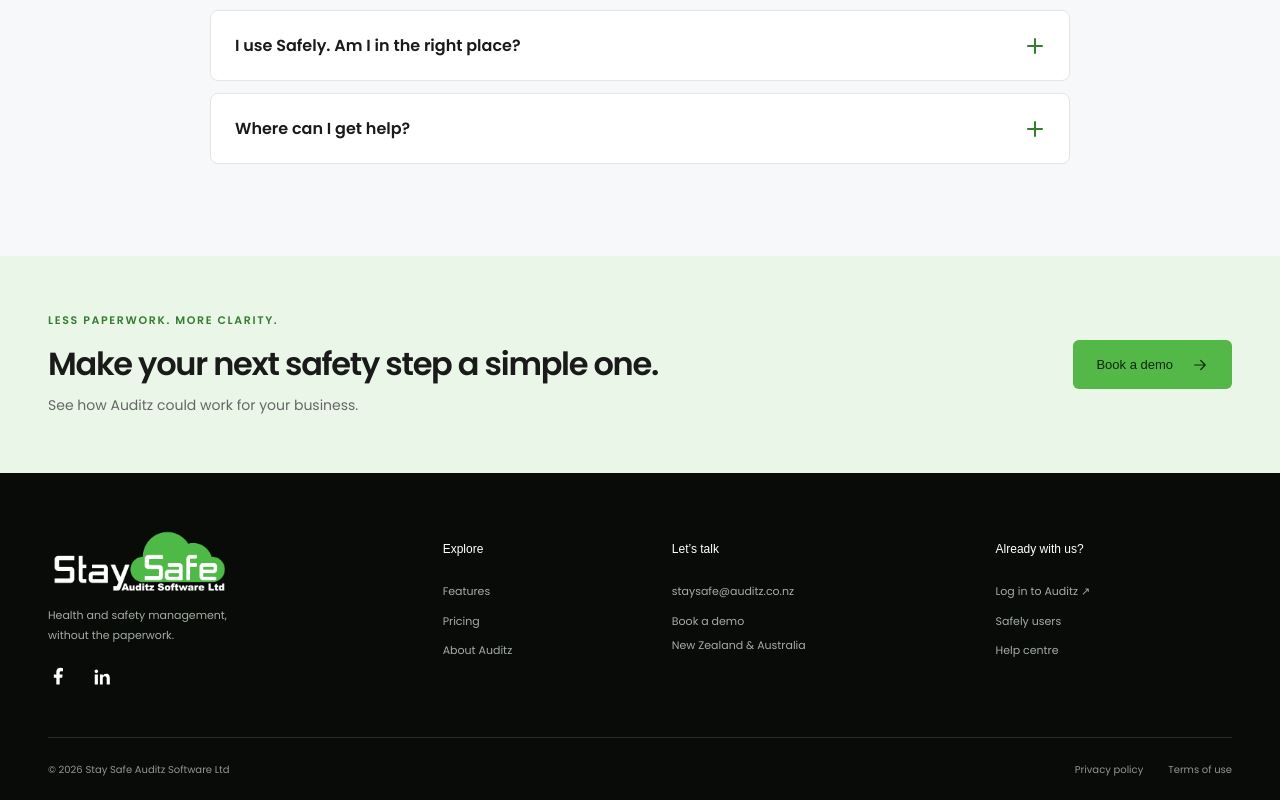
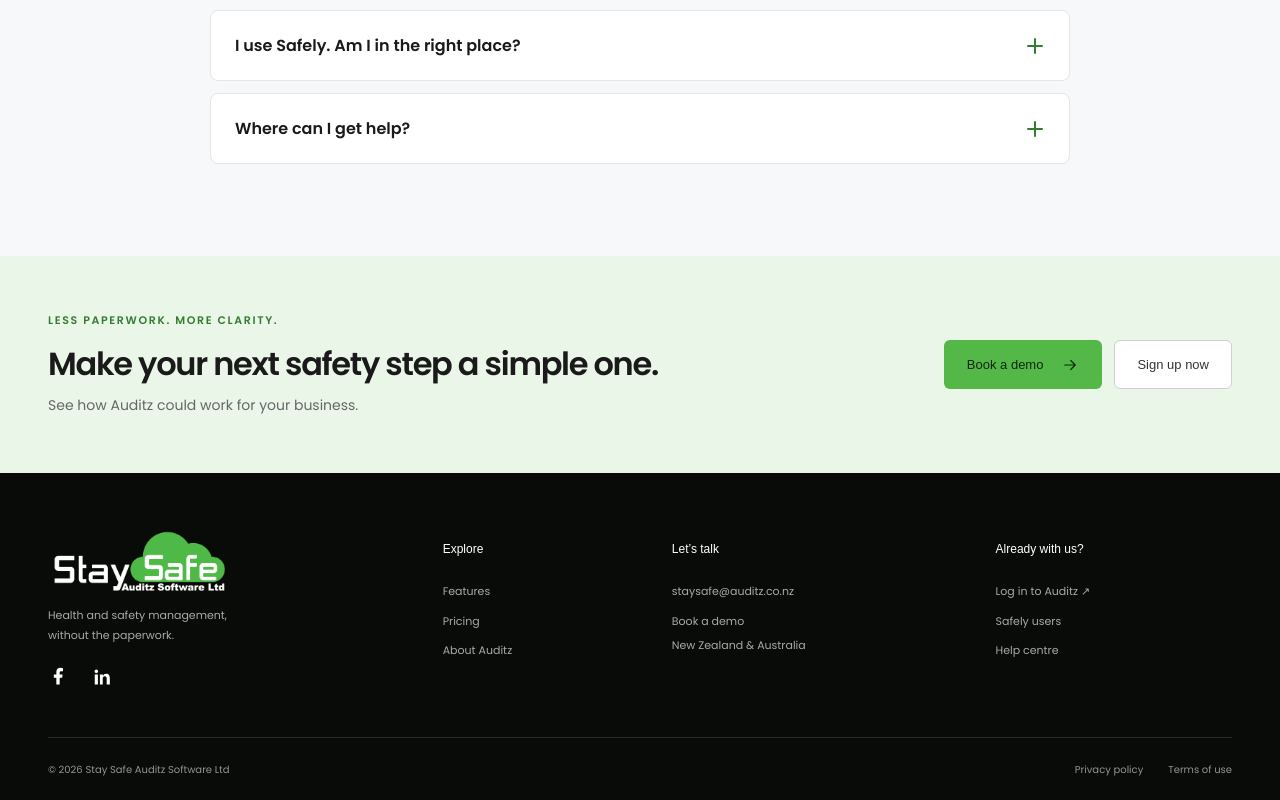
Before and after one commit to Stay-Safe-Auditz-Software-Limited/public-site, a Nuxt app in the folder src/Client/StaySafePublicSite/: page / in a window 1280 px wide. Shown: the part 3832-4632 px from the top of the page. Built offline with nearby package versions, Linux system fonts and the light colour scheme; a web font is replaced by a local one.

Commit message:
Add pricing signup button beside demo call to action

```diff
--- a/src/Client/StaySafePublicSite/app/components/DemoCta.vue
+++ b/src/Client/StaySafePublicSite/app/components/DemoCta.vue
@@ -6,10 +6,26 @@
         <h2>Make your next safety step a simple one.</h2>
         <p>See how Auditz could work for your business.</p>
       </div>
-      <NuxtLink to="/contact" class="button button--primary">
-        Book a demo
-        <SiteIcon name="arrow" />
-      </NuxtLink>
+      <div class="cta-actions">
+        <NuxtLink to="/contact" class="button button--primary">
+          Book a demo
+          <SiteIcon name="arrow" />
+        </NuxtLink>
+        <NuxtLink to="/pricing" class="button button--secondary">Sign up now</NuxtLink>
+      </div>
     </div>
   </section>
 </template>
+
+<style scoped>
+.cta-actions {
+  display: flex;
+  flex-shrink: 0;
+  flex-wrap: wrap;
+  gap: 12px;
+}
+.button--secondary:hover {
+  background: var(--surface);
+  border-color: var(--ink);
+}
+</style>
```
